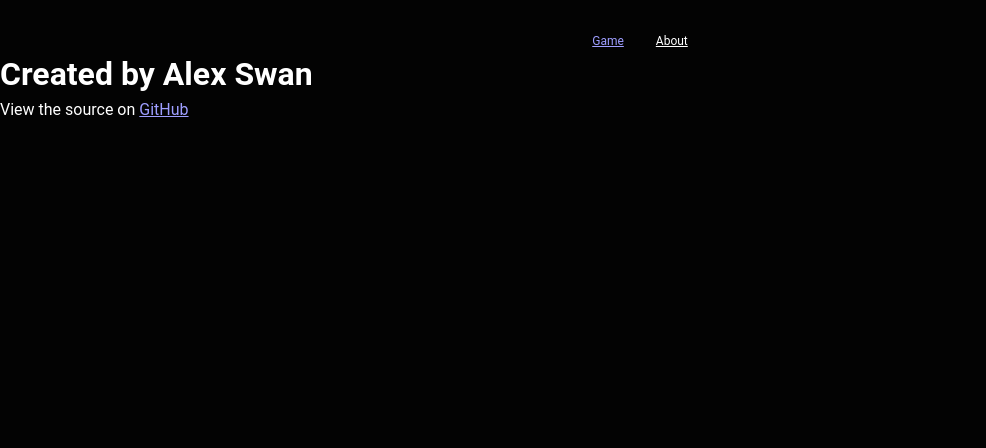
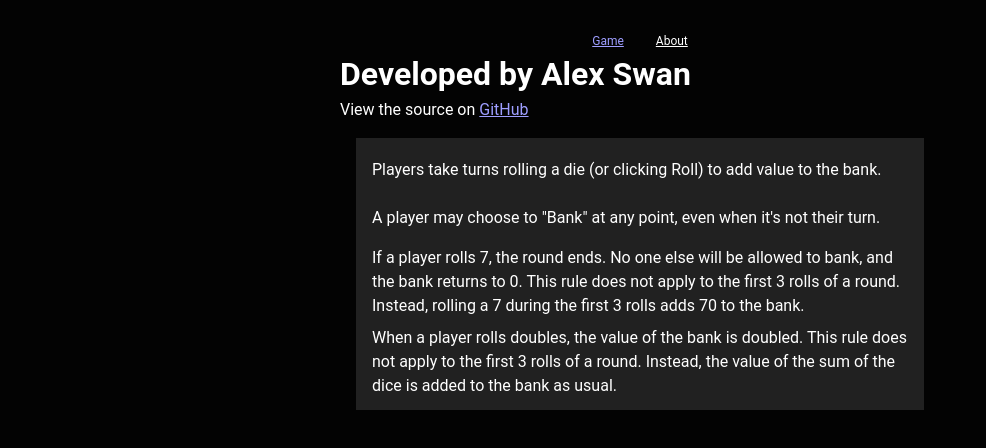
Before and after one commit to BoldBigflank/bank, a Vue app: page /about in a window 1280 px wide. Shown: the top 448 px of the page, without its empty margins (0-986 px from the left). Built offline with nearby package versions, Linux system fonts and the light colour scheme.

Commit message:
copy update

```diff
--- a/src/stores/bank.ts
+++ b/src/stores/bank.ts
@@ -107,7 +107,7 @@ export const useBankStore = defineStore('bank', {
     },
     addBank(amount: number) {
       this.bank += amount
-      this.history.push(`${this.currentPlayer.name} added ${amount} to the bank for a total of ${this.bank}`)
+      this.history.push(`roll ${this.rollCount+1} ${this.currentPlayer.name} added ${amount} to the bank for a total of ${this.bank}`)
       this.rollCount += 1
     },
     doubleBank() {
--- a/src/views/AboutView.vue
+++ b/src/views/AboutView.vue
@@ -1,11 +1,36 @@
 <template>
   <div class="about">
-    <h1>Created by Alex Swan</h1>
+    <h1>Developed by Alex Swan</h1>
     <p>
       View the source on <a href="https://github.com/BoldBigflank/bank/" target="_blank">GitHub</a>
     </p>
+    <v-container>
+      <v-row>
+        <v-col>
+          <v-list>
+            <v-list-item>
+              Players take turns rolling a die (or clicking Roll) to add value to the bank.
+            </v-list-item>
+            <v-list-item>
+              A player may choose to "Bank" at any point, even when it's not their turn.
+            </v-list-item>
+            <v-list-item>
+              If a player rolls 7, the round ends. No one else will be allowed to bank, and the bank returns to 0. This rule does not apply to the first 3 rolls of a round. Instead, rolling a 7 during the first 3 rolls adds 70 to the bank.
+            </v-list-item>
+            <v-list-item>
+              When a player rolls doubles, the value of the bank is doubled. This rule does not apply to the first 3 rolls of a round. Instead, the value of the sum of the dice is added to the bank as usual.
+            </v-list-item>
+          </v-list>
+        </v-col>
+      </v-row>
+    </v-container>
   </div>
 </template>
 
 <style>
+
+.about {
+  max-width: 600px;
+  margin:0px auto;
+}
 </style>
```
